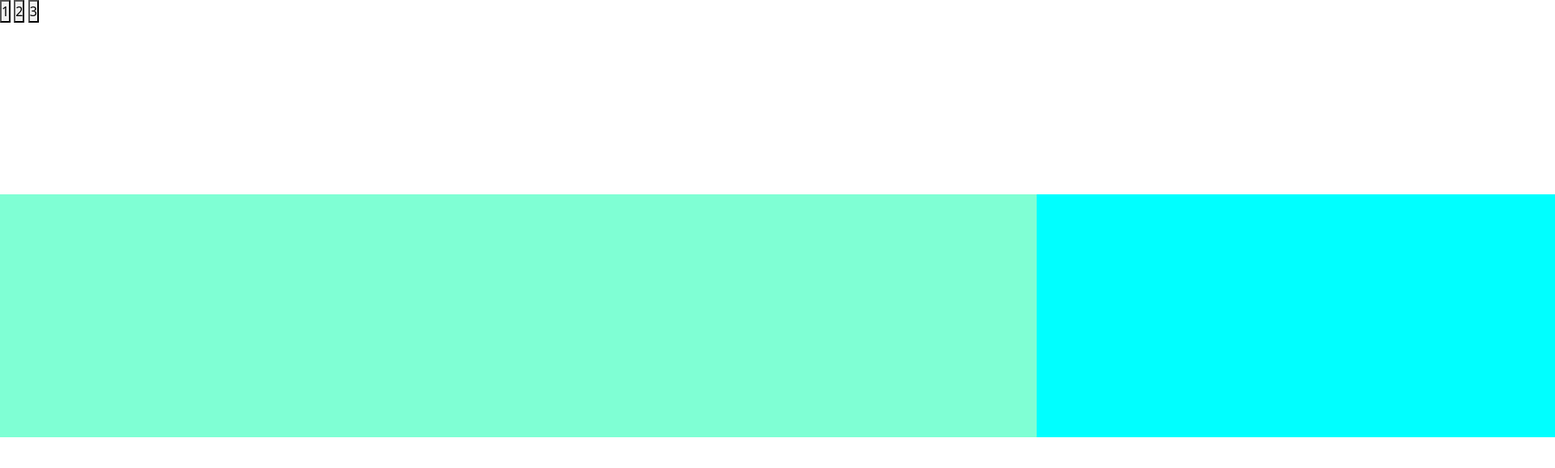
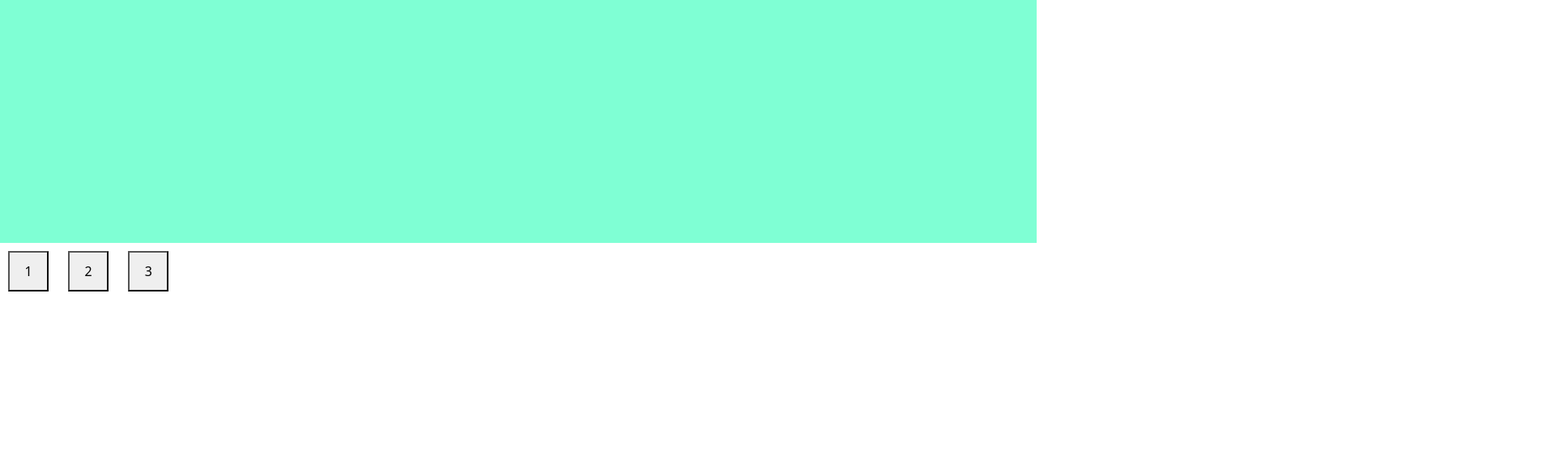
Before and after one commit to TaeWoongYoun/jsImgSlide, a plain HTML site: page index.html in a window 1280 px wide. Shown: the top 578 px of the page at 81% size, 1920 px wide, since content can reach past the window. Drawn offline with nearby package versions, Linux system fonts and the light colour scheme.

Commit message:
Test : second button slide update

```diff
--- a/index.html
+++ b/index.html
@@ -9,7 +9,7 @@
     <script  src="http://code.jquery.com/jquery-latest.min.js"></script>
 </head>
 <body>
-
+    <section>
         <div class="slide">
             <div class="box" style="background-color: aquamarine;">
 
@@ -21,6 +21,7 @@
 
             </div>
         </div>
+    </section>
 
     <button class="btn1">1</button>
     <button class="btn2">2</button>
--- a/index.js
+++ b/index.js
@@ -0,0 +1,3 @@
+$('.btn2').on('click', function(){
+    $('.slide').css('transform', 'translateX(-100vw');
+})
--- a/style.css
+++ b/style.css
@@ -3,9 +3,11 @@
     margin: 0;
 }
 
+section{
+    overflow: hidden;
+}
+
 .slide{
-    position: absolute;
-    top: 30%;
     width: 300vw;
     height: 300px;
     display: flex;
@@ -15,3 +17,9 @@
     width: 100vw;
     height: 100%;
 }
+
+button{
+    width: 50px;
+    height: 50px;
+    margin: 10px;
+}
```
Lines whose indentation alone changed are shown as unchanged.
